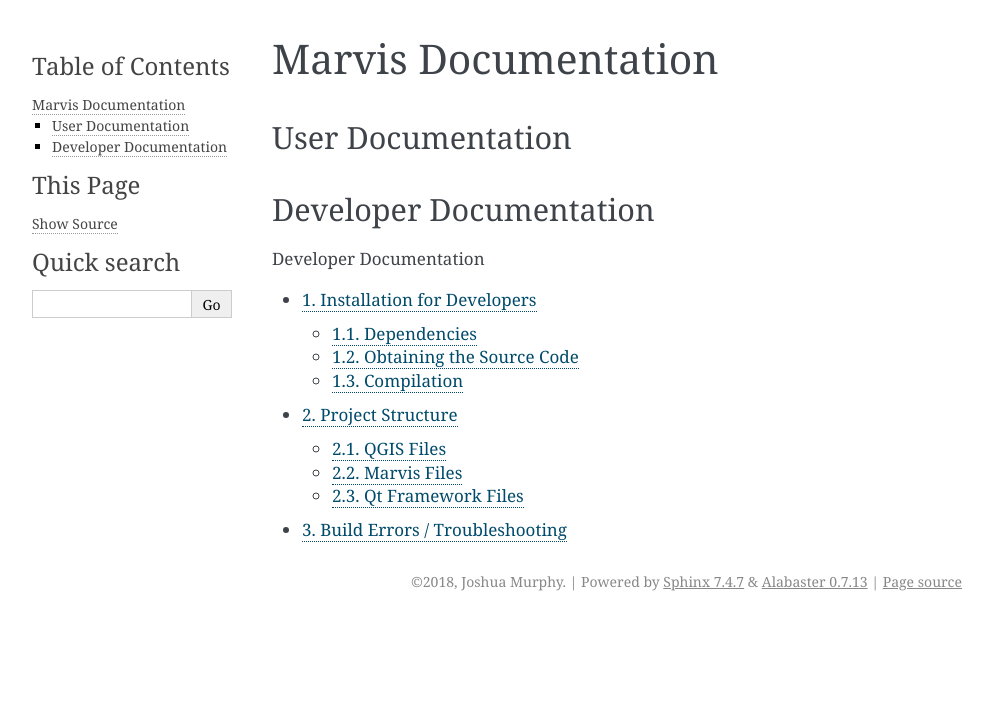
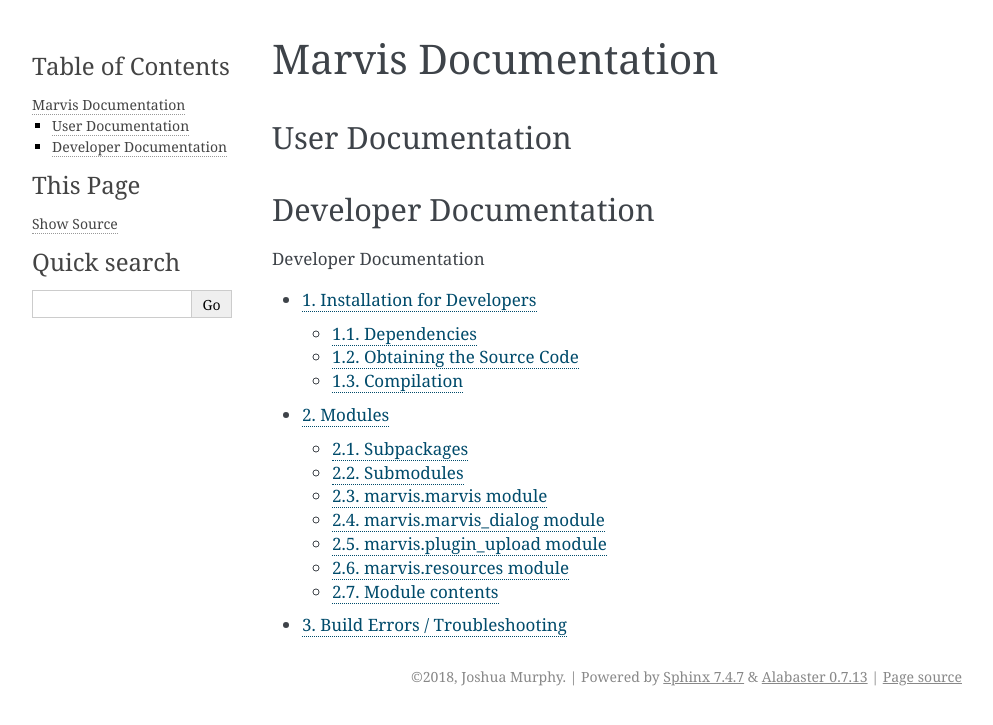
Before and after one commit to ranguli/marvis, a Sphinx documentation site: the page built from help/source/index.rst, in a window 1280 px wide. Shown: the top 725 px of the page, without its empty margins (148-1141 px from the left). Built offline with Sphinx 7.4.7, drawn with Linux system fonts in a browser that asks for light colours; pages that are not in the unit, such as notebooks, are missing from menus.

Commit message:
Almost working autodoc

```diff
--- a/help/source/conf.py
+++ b/help/source/conf.py
@@ -19,13 +19,13 @@
 import os
 import sys
 sys.path.insert(0, os.path.abspath('.'))
+sys.path.insert(0, os.path.abspath('../'))
 
 currentPath = os.path.dirname(os.path.abspath(__file__))
 sourcePath  = os.path.dirname(os.path.dirname(os.path.dirname(currentPath)))
 sys.path.append(sourcePath)
 
 from marvis import marvis
-from marvis.marvis_dialog import MarvisDialog
 
 # -- General configuration ------------------------------------------------
 
--- a/help/source/index.rst
+++ b/help/source/index.rst
@@ -23,5 +23,5 @@
    :caption: Developer Documentation
 
    Installation for Developers <installation>
-   Project Structure <project_structure>
+   Modules <marvis>
    Build Errors / Troubleshooting <troubleshooting>
--- /dev/null
+++ b/help/source/marvis.rst
@@ -0,0 +1,53 @@
+marvis package
+==============
+
+Subpackages
+-----------
+
+.. toctree::
+
+    marvis.test
+
+Submodules
+----------
+
+marvis.marvis module
+--------------------
+
+.. automodule:: marvis.marvis
+    :members:
+    :undoc-members:
+    :show-inheritance:
+
+marvis.marvis\_dialog module
+----------------------------
+
+.. automodule:: marvis.marvis_dialog
+    :members:
+    :undoc-members:
+    :show-inheritance:
+
+marvis.plugin\_upload module
+----------------------------
+
+.. automodule:: marvis.plugin_upload
+    :members:
+    :undoc-members:
+    :show-inheritance:
+
+marvis.resources module
+-----------------------
+
+.. automodule:: marvis.resources
+    :members:
+    :undoc-members:
+    :show-inheritance:
+
+
+Module contents
+---------------
+
+.. automodule:: marvis
+    :members:
+    :undoc-members:
+    :show-inheritance:
--- /dev/null
+++ b/help/source/modules.rst
@@ -0,0 +1,7 @@
+marvis
+======
+
+.. toctree::
+   :maxdepth: 4
+
+   marvis
--- a/help/source/project_structure.rst
+++ b/help/source/project_structure.rst
@@ -21,9 +21,3 @@
 ``resources.qrc`` An XML document generated by the Qt Framework's Qt Designer. Probably don't modify this by hand. It is translated into python as ``resources.py`` which also probably shouldn't be messed with manually.
 
 ``form.ui`` Auto-generated description of the Qt GUI. Translated into Python as ``form.py``
-
-
-.. automodule:: marvis
-   :members:
-.. autoclass:: MarvisDialog
-   :members:
```
Also changed, not shown: help/source/marvis.test.rst (added, +70 -0 lines), 1 other file.
